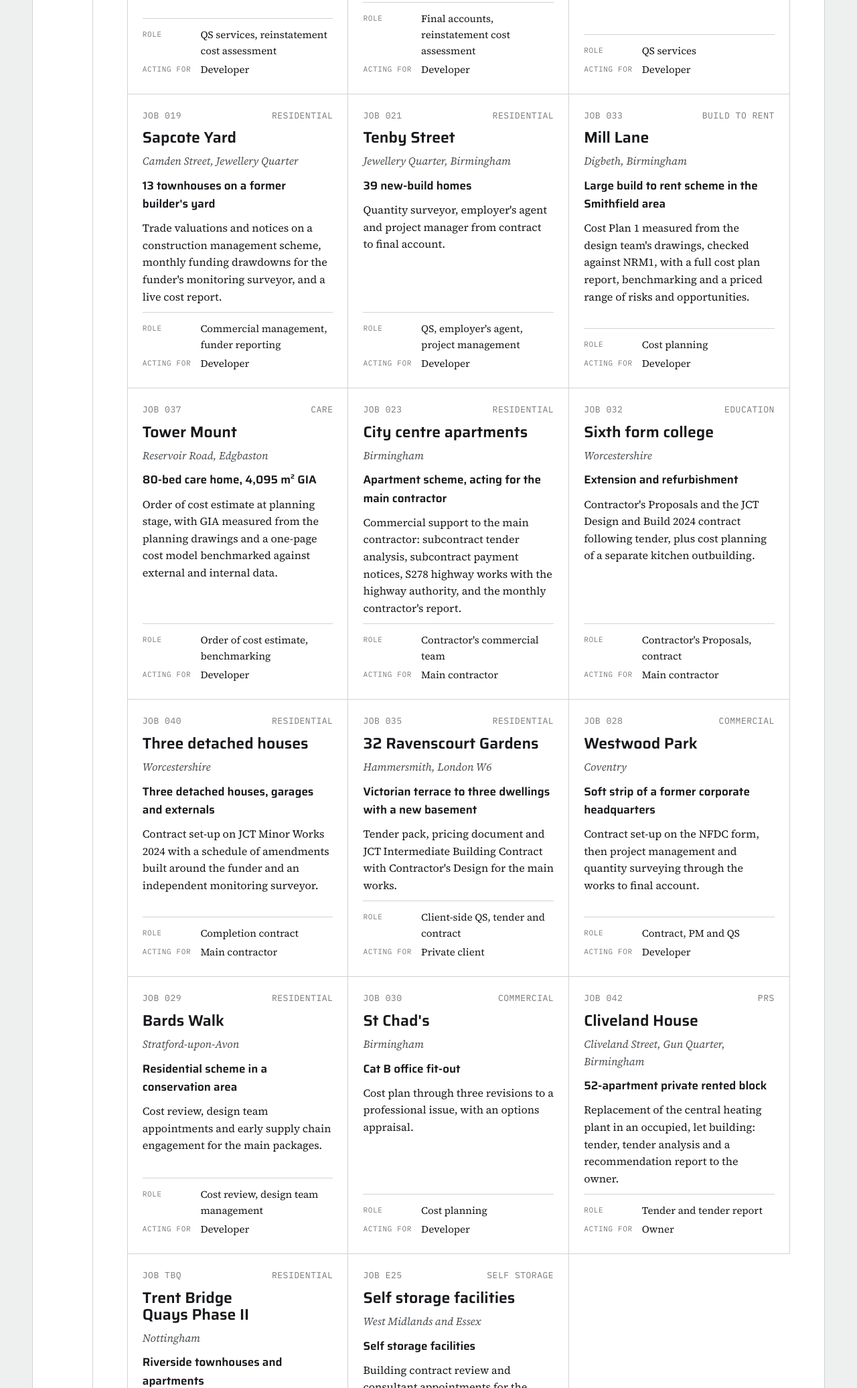
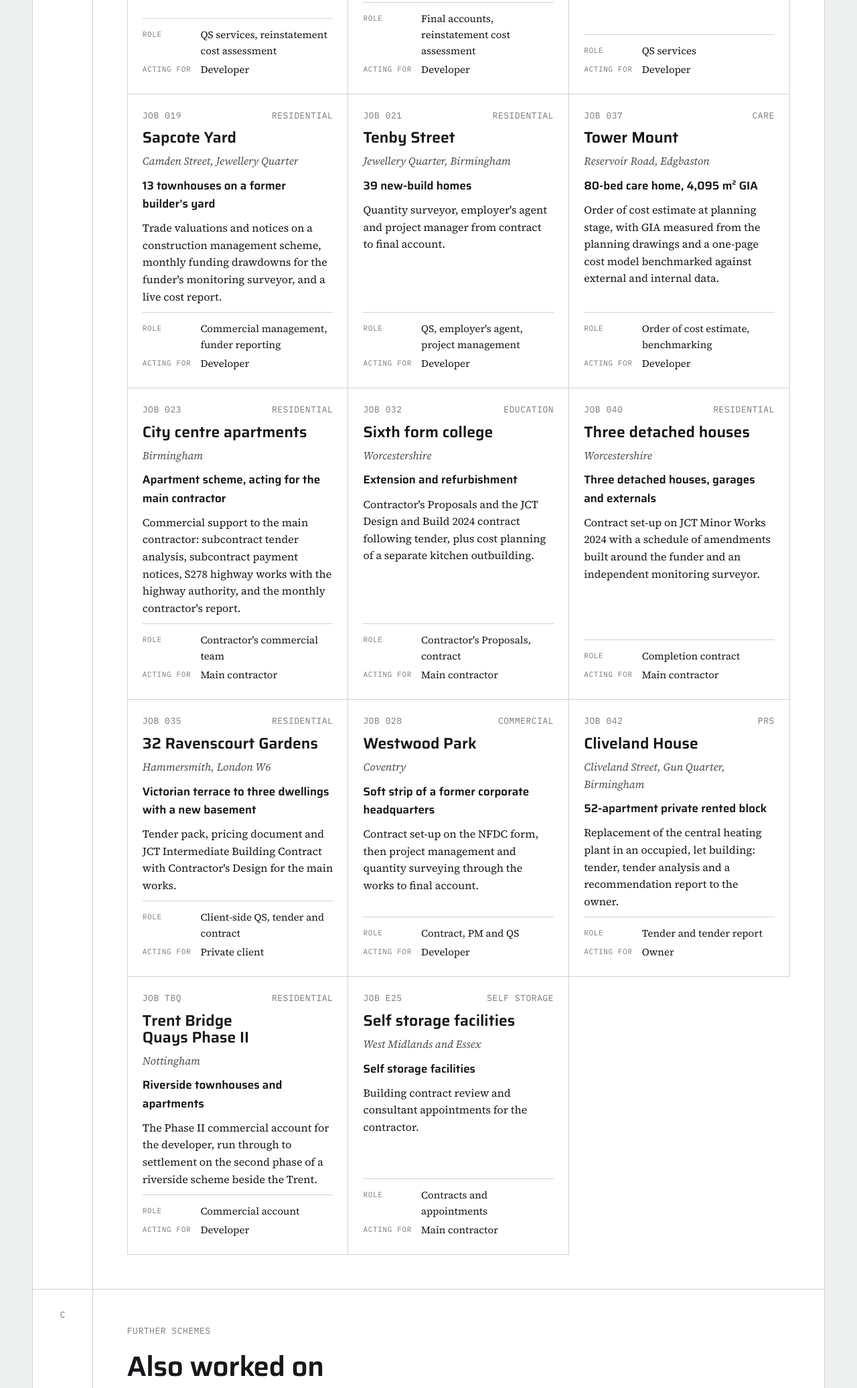
Before and after one commit to hrandle-stack/questms-website, a plain HTML site: page projects.html in a window 1280 px wide. Shown: the part 1292-3365 px from the top of the page at 67% size. Drawn offline with Linux system fonts and the light colour scheme.

Commit message:
Remove confidential schemes

```diff
--- a/projects.html
+++ b/projects.html
@@ -78,12 +78,6 @@
 <p class="scale">39 new-build homes</p>
 <p>Quantity surveyor, employer&#x27;s agent and project manager from contract to final account.</p>
 <dl><dt>Role</dt><dd>QS, employer&#x27;s agent, project management</dd><dt>Acting for</dt><dd>Developer</dd></dl>
-</article><article class="project" id="p033" data-s="res">
-<div class="meta"><span class="mono">Job 033</span><span class="mono">Build to rent</span></div>
-<h3>Mill Lane</h3><p class="loc">Digbeth, Birmingham</p>
-<p class="scale">Large build to rent scheme in the Smithfield area</p>
-<p>Cost Plan 1 measured from the design team&#x27;s drawings, checked against NRM1, with a full cost plan report, benchmarking and a priced range of risks and opportunities.</p>
-<dl><dt>Role</dt><dd>Cost planning</dd><dt>Acting for</dt><dd>Developer</dd></dl>
 </article><article class="project" id="p037" data-s="care">
 <div class="meta"><span class="mono">Job 037</span><span class="mono">Care</span></div>
 <h3>Tower Mount</h3><p class="loc">Reservoir Road, Edgbaston</p>
@@ -120,18 +114,6 @@
 <p class="scale">Soft strip of a former corporate headquarters</p>
 <p>Contract set-up on the NFDC form, then project management and quantity surveying through the works to final account.</p>
 <dl><dt>Role</dt><dd>Contract, PM and QS</dd><dt>Acting for</dt><dd>Developer</dd></dl>
-</article><article class="project" id="p029" data-s="res">
-<div class="meta"><span class="mono">Job 029</span><span class="mono">Residential</span></div>
-<h3>Bards Walk</h3><p class="loc">Stratford-upon-Avon</p>
-<p class="scale">Residential scheme in a conservation area</p>
-<p>Cost review, design team appointments and early supply chain engagement for the main packages.</p>
-<dl><dt>Role</dt><dd>Cost review, design team management</dd><dt>Acting for</dt><dd>Developer</dd></dl>
-</article><article class="project" id="p030" data-s="com">
-<div class="meta"><span class="mono">Job 030</span><span class="mono">Commercial</span></div>
-<h3>St Chad&#x27;s</h3><p class="loc">Birmingham</p>
-<p class="scale">Cat B office fit-out</p>
-<p>Cost plan through three revisions to a professional issue, with an options appraisal.</p>
-<dl><dt>Role</dt><dd>Cost planning</dd><dt>Acting for</dt><dd>Developer</dd></dl>
 </article><article class="project" id="p042" data-s="res">
 <div class="meta"><span class="mono">Job 042</span><span class="mono">PRS</span></div>
 <h3>Cliveland House</h3><p class="loc">Cliveland Street, Gun Quarter, Birmingham</p>
```
Also changed, not shown: sectors.html (+3 -3 lines).
